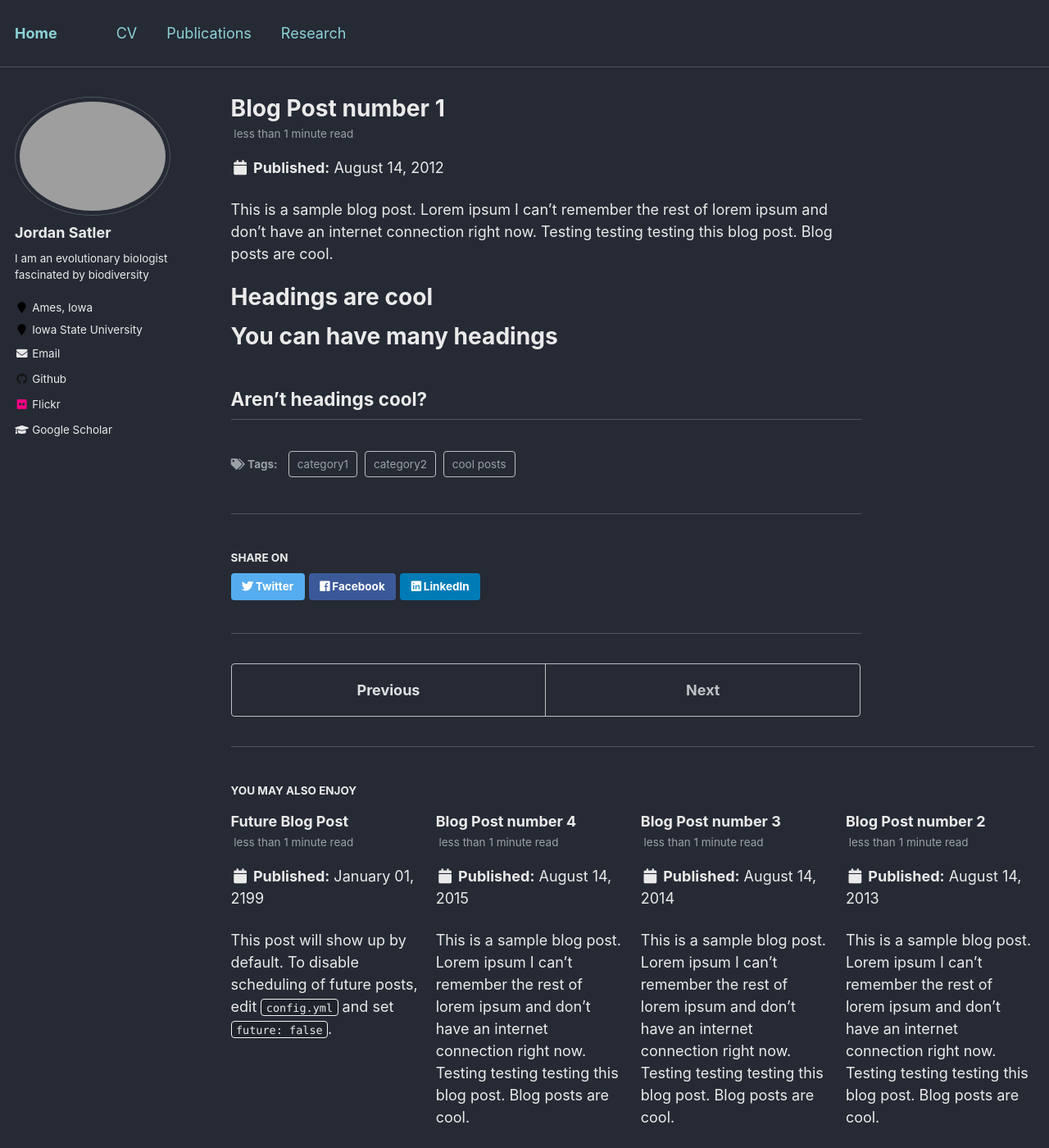
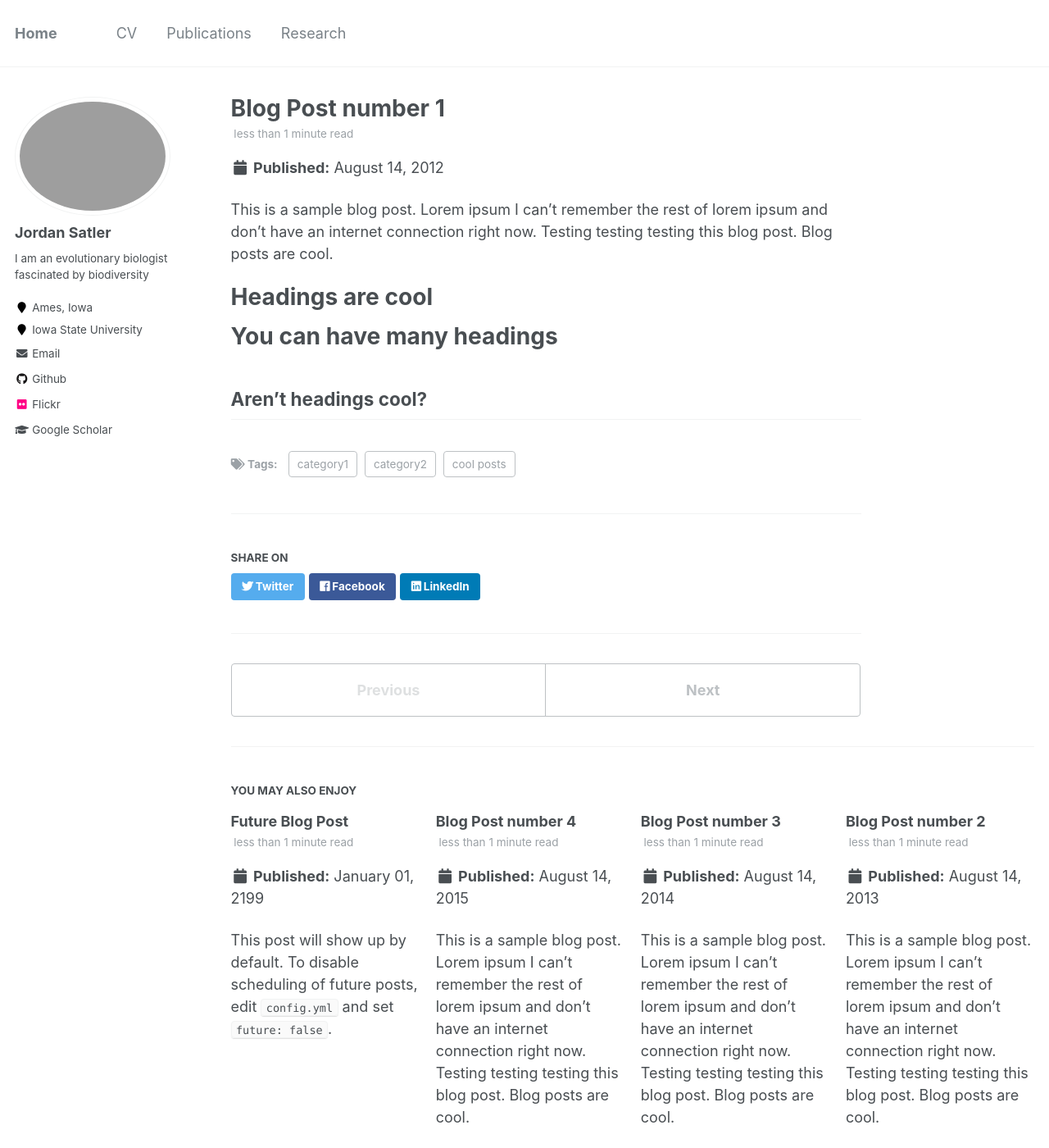
Before and after one commit to jordansatler/jordansatler.github.io, a Jekyll site: the page built from _posts/2012-08-14-blog-post-1.md, in a window 1280 px wide and 1400 px high. Shown: the whole window at 82% size. Built offline with Jekyll 4.4.1, drawn with Linux system fonts in a browser that asks for light colours.

Commit message:
revert theme to original

```diff
--- a/_sass/_variables.scss
+++ b/_sass/_variables.scss
@@ -53,14 +53,14 @@ $darker-gray                : mix(#000, $gray, 60%);
 $light-gray                 : mix(#fff, $gray, 50%);
 $lighter-gray               : mix(#fff, $gray, 90%);
 
-$body-color                 : #252a34;
-$background-color           : #252a34;
-$code-background-color      : mix(#000, $background-color, 15%);
-$code-background-color-dark : mix(#000, $background-color, 20%);
-$text-color                 : #eaeaea;
-$border-color               : mix(#fff, $background-color, 20%);
+$body-color                 : #fff;
+$background-color           : #fff;
+$code-background-color      : #fafafa;
+$code-background-color-dark : $light-gray;
+$text-color                 : $dark-gray;
+$border-color               : $lighter-gray;
 
-$primary-color              : #8cd2d5;
+$primary-color              : #7a8288;
 $success-color              : #62c462;
 $warning-color              : #f89406;
 $danger-color               : #ee5f5b;
@@ -90,12 +90,11 @@ $xing-color                 : #006567;
 
 
 /* links */
-$link-color                 : mix(#000, $info-color, 15%) !default;
-$link-color-hover           : mix(#000, $link-color, 25%) !default;
-$link-color-visited         : mix(#fff, $link-color, 15%) !default;
-$masthead-link-color        : $primary-color !default;
-$masthead-link-color-hover  : mix(#000, $primary-color, 25%) !default;
-$navicon-link-color-hover   : mix(#fff, $primary-color, 75%) !default;
+$link-color                 : $info-color;
+$link-color-hover           : mix(#000, $link-color, 25%);
+$link-color-visited         : mix(#fff, $link-color, 25%);
+$masthead-link-color        : $primary-color;
+$masthead-link-color-hover  : mix(#000, $primary-color, 25%);
 
 
 /*
```
